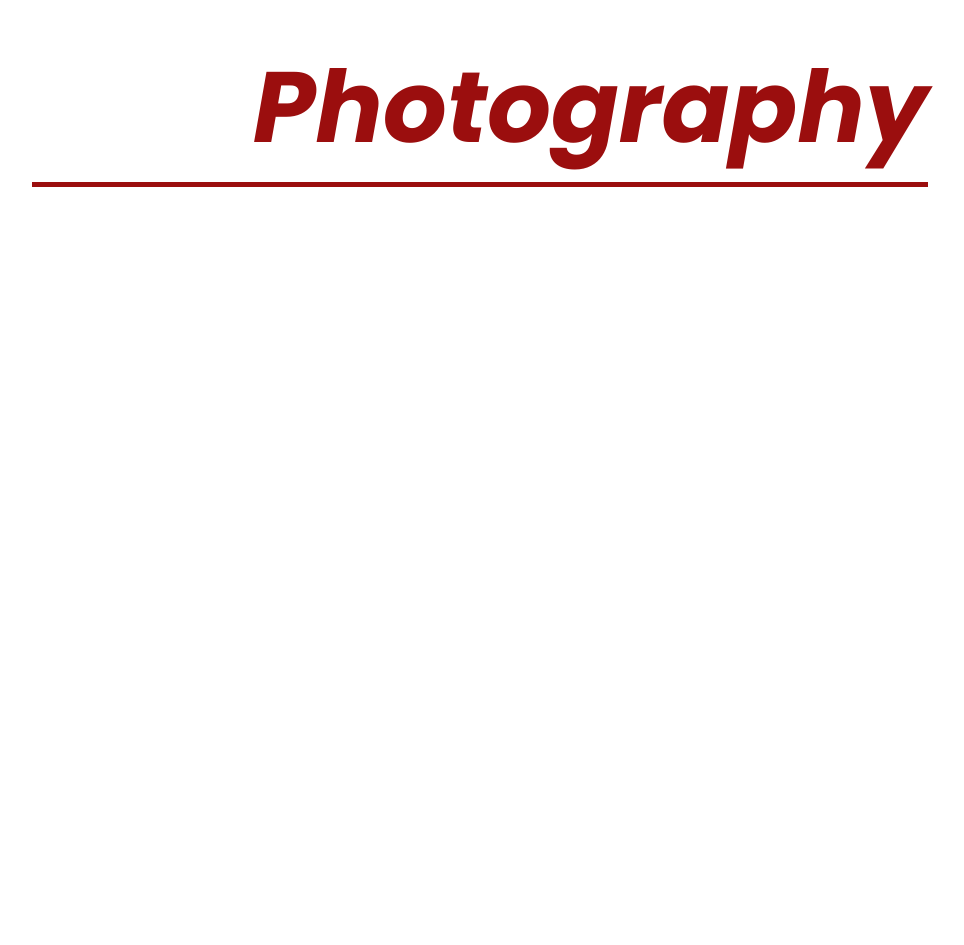
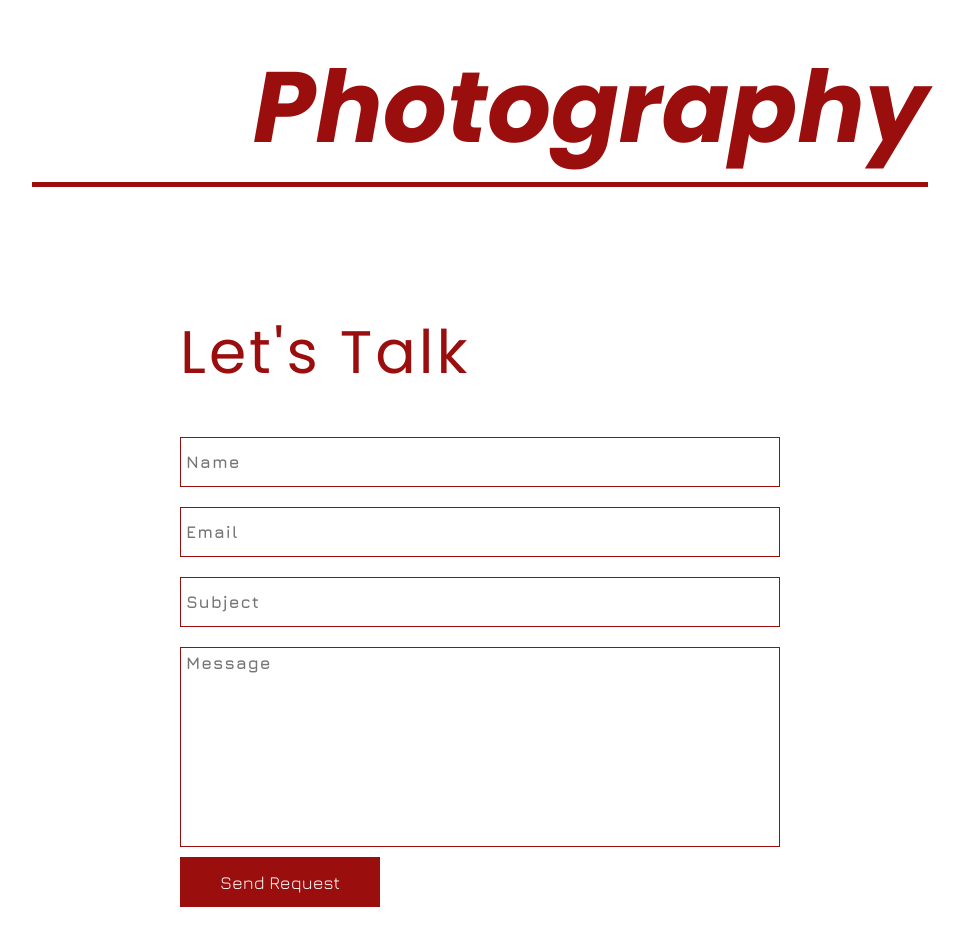
Before and after one commit to rgmcewan/portfolioPage, a plain HTML site: page index.html in a window 1280 px wide. Shown: the part 5673-6618 px from the top of the page, without its empty margins (160-1124 px from the left). Before the commit the page ends 5973 px from the top, so only its background shows below. Drawn offline with nearby package versions, Linux system fonts and the light colour scheme.

```diff
--- a/index.html
+++ b/index.html
@@ -173,6 +173,22 @@
 
 <!-- End of Section 4 -->
 
+<!-- Section 5 -->
+<section class="section-5 center">
+    <h1 class="section-heading">Contact Me</h1>
+    <div class="form-wrapper">
+        <h2 class="form-heading">Let's Talk</h2>
+        <form class="contact-form center">
+            <input type="text" class="contact-form-input" placeholder="Name">
+            <input type="email" class="contact-form-input" placeholder="Email">
+            <input type="text" class="contact-form-input" placeholder="Subject">
+            <textarea class="contact-form-input contact-form-textarea" placeholder="Message"></textarea>
+            <input type="submit" class="form-submit-btn" value="Send Request"/>
+        </form>
+    </div>
+</section>
+<!-- End of Section 5 -->
+
 </div>
 <!- End of Page Container ->
 
--- a/script.js
+++ b/script.js
@@ -200,3 +200,24 @@ document.querySelectorAll(".service-btn").forEach((service) => {
 });
 
 // End ofSection 4
+// Section 5
+const formHeading = document.querySelector('.form-heading');
+const formInputs = document.querySelectorAll('.contact-form-input');
+
+formInputs.forEach((input) => {
+    input.addEventListener('focus', () => {
+        formHeading.style.opacity = "0"
+        setTimeout (() => {
+        formHeading.textContent = `Your ${input.placeholder}`;
+        formHeading.style.opacity = '1'}, 300);
+
+    });
+    input.addEventListener('blur', () => {
+        formHeading.style.opacity = "0"
+        setTimeout (() => {
+        formHeading.textContent = "Let's Talk";
+        formHeading.style.opacity = '1'}, 300);
+
+    });
+});
+// End of Section 5
--- a/style.css
+++ b/style.css
@@ -672,5 +672,55 @@ html {
     transition: height 0.5s, opacity 0.5s 0.5s;
 }
 
+/* Section 5 */
+
+.section-5 {
+    position: relative;
+    height: 100vh;
+}
+
+/* Form */
+
+.form-heading {
+    font-family: "Poppins", sans-serif;
+    font-size: 6rem;
+    font-weight: 400;
+    color: #9b0e0e;
+    letter-spacing: .3rem;
+    margin-bottom: 3rem;
+    transition: opacity .3s;
+}
+
+.contact-form {
+    flex-direction: column;
+}
+
+.contact-form-input {
+    width: 60rem;
+    padding: .5rem;
+    margin: 1rem 0;
+    background-color: rgba(255,255,255, 0.1);
+    border: 0.1rem solid #9b0e0e;
+    font-size: 1.7rem;
+    font-weight: bold;
+    color: #aaa;
+    letter-spacing: 0.1rem;
+    height: 5rem;
+}
+
+.contact-form-textarea {
+    height: 20rem;
+    resize: none;
+}
+
+.form-submit-btn {
+    width: 20rem;
+    height: 5rem;
+    background-color: #9b0e0e;
+    border: none;
+    align-self: flex-start;
+    font-size: 1.8rem;
+    color: #fff;
+}
+
 /* End of Services */
-/* End of Section 4 */
```
